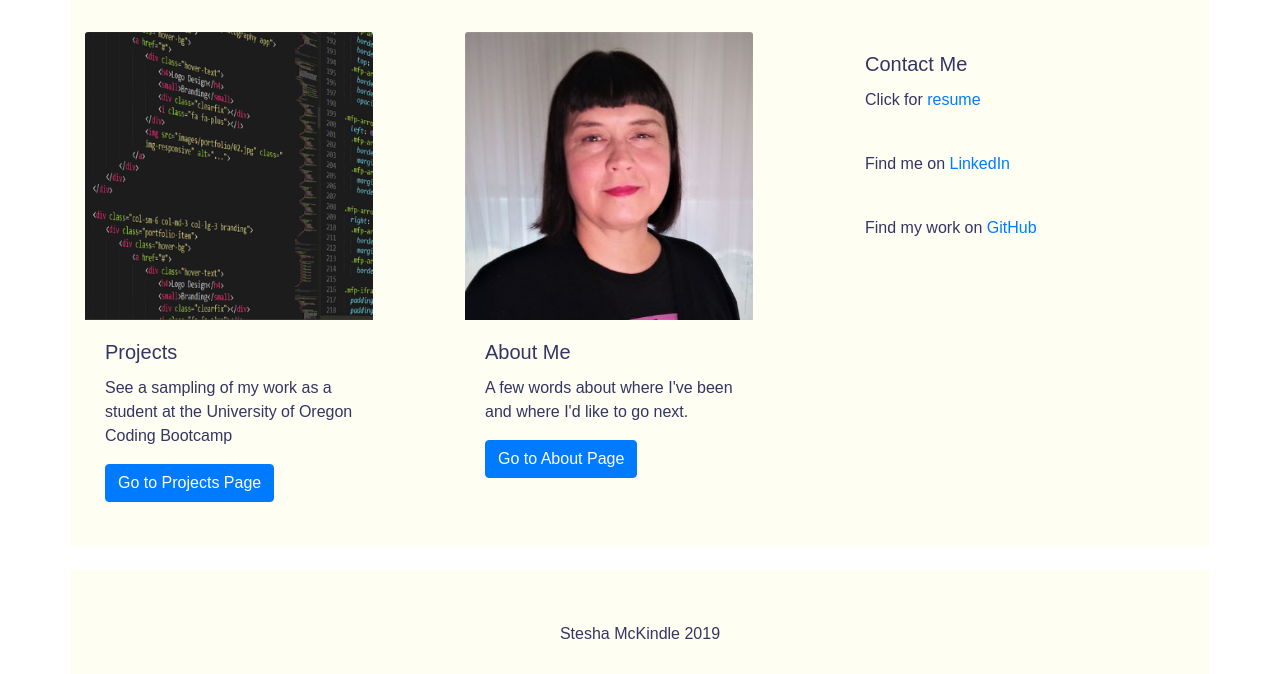
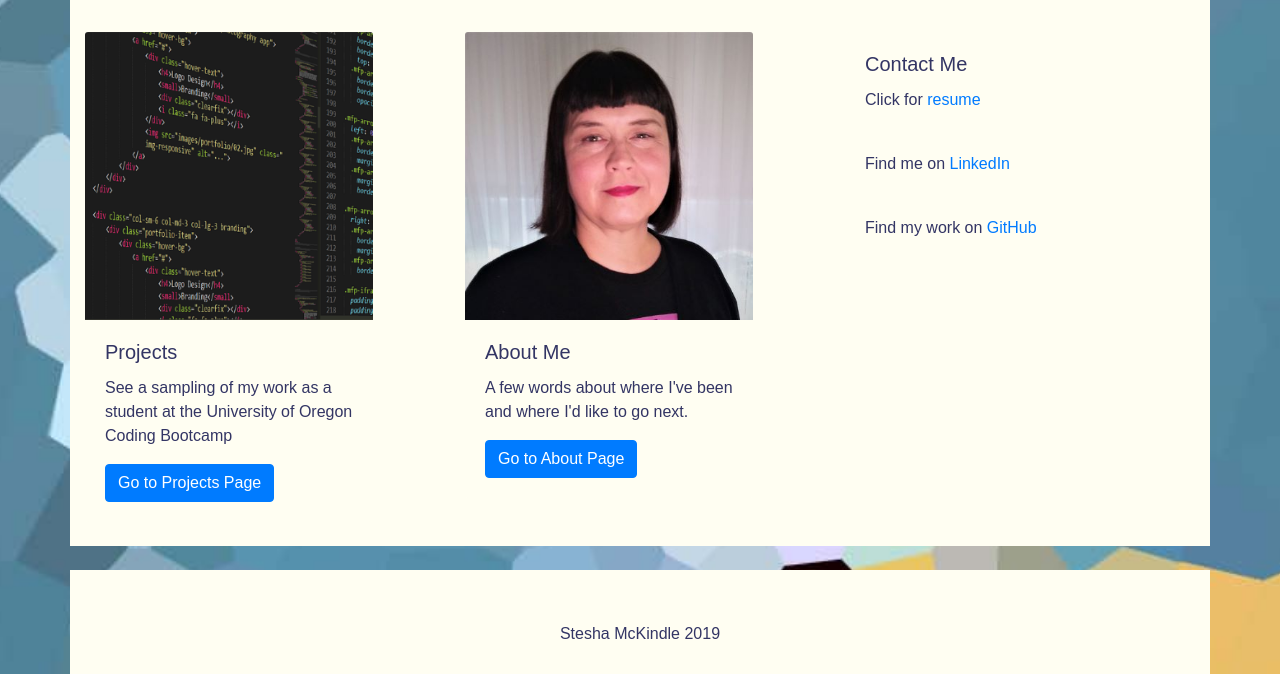
Before and after one commit to SteeshMcK/Web-Developer-Portfolio, a plain HTML site: page index.html in a window 1280 px wide. Shown: the part 266-940 px from the top of the page. Drawn offline with nearby package versions, Linux system fonts and the light colour scheme; a web font is replaced by a local one.

Commit message:
fix broken link to image in style.css

```diff
--- a/styles/style.css
+++ b/styles/style.css
@@ -4,7 +4,7 @@ body {
   }
 
   #index-body {
-    background-image: url("..assets/images/pool.jpg");
+    background-image: url("../assets/images/pool.jpg");
     background-position: center;
     background-repeat: no-repeat;
     background-size: cover;
```
